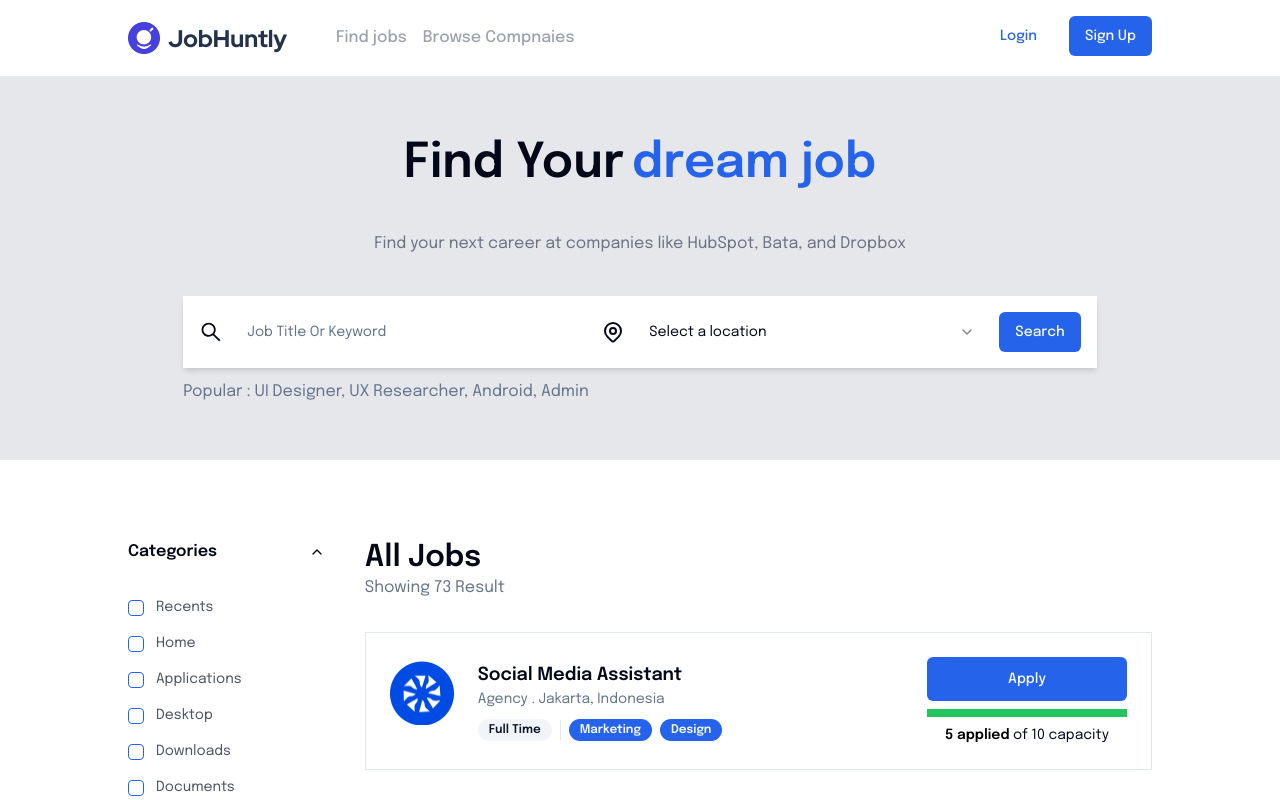
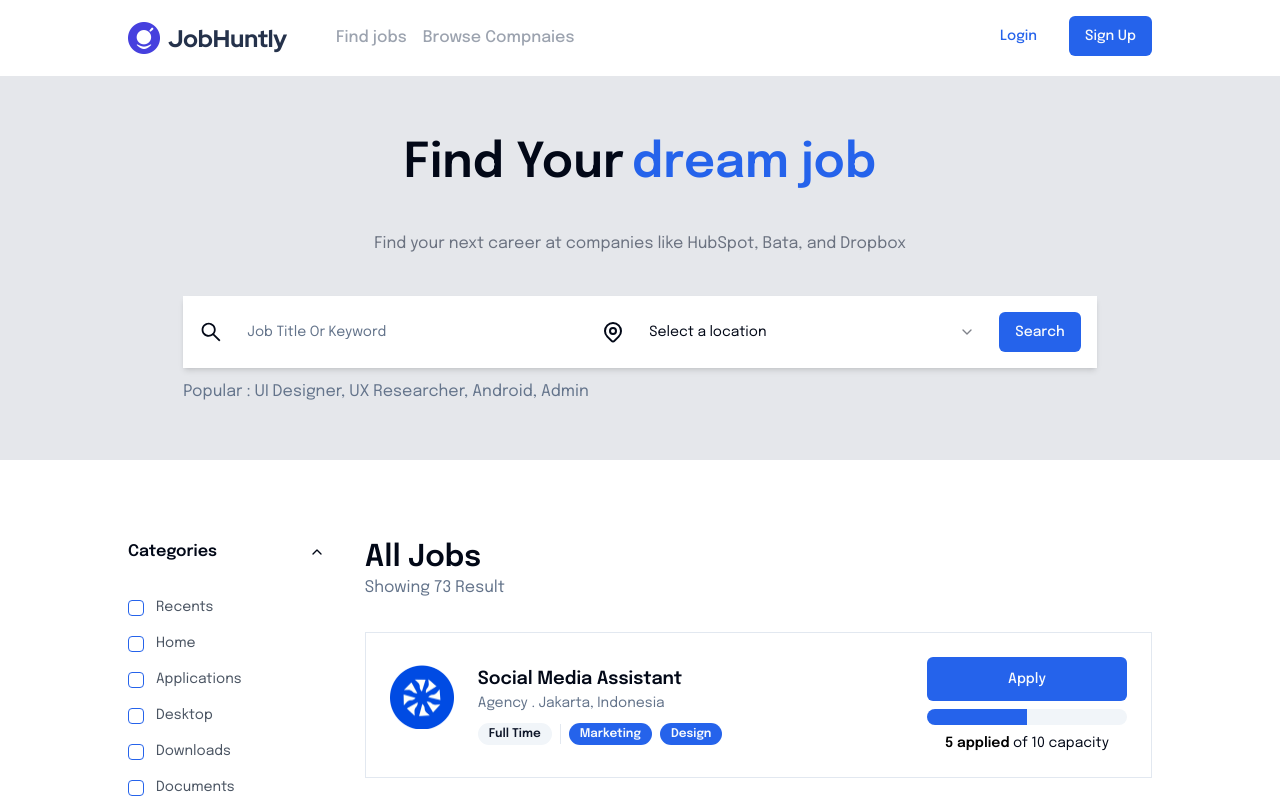
Before and after one commit to yoedi/job-portal-lp, a Next.js app: page /find-jobs in a window 1280 px wide. Shown: the top 800 px of the page. Built offline with nearby package versions, Linux system fonts and the light colour scheme.

Commit message:
Add component progress to job card component

```diff
--- a/package.json
+++ b/package.json
@@ -13,6 +13,7 @@
     "@radix-ui/react-accordion": "^1.2.0",
     "@radix-ui/react-checkbox": "^1.1.1",
     "@radix-ui/react-label": "^2.1.0",
+    "@radix-ui/react-progress": "^1.1.0",
     "@radix-ui/react-select": "^2.1.1",
     "@radix-ui/react-separator": "^1.1.0",
     "@radix-ui/react-slot": "^1.1.0",
--- a/src/components/organism/JobCard/index.tsx
+++ b/src/components/organism/JobCard/index.tsx
@@ -1,5 +1,6 @@
 import { Badge } from "@/components/ui/badge";
 import { Button } from "@/components/ui/button";
+import { Progress } from "@/components/ui/progress";
 import { Separator } from "@/components/ui/separator";
 import { JobType } from "@/types";
 import Image from "next/image";
@@ -42,9 +43,7 @@
         <Button className="w-full" size="lg">
           Apply
         </Button>
-        <div className="w-full h-2 mt-2 relative bg-gray-300">
-          <div className="w-full absolute h-2 bg-green-500"></div>
-        </div>
+        <Progress value={(applicants / needs) * 100} className="mt-2" />
         <div className="text-grey-500 text-sm text-center mt-2">
           <span className="text-black font-semibold">{applicants} applied</span>{" "}
           of {needs} capacity
--- /dev/null
+++ b/src/components/ui/progress.tsx
@@ -0,0 +1,28 @@
+"use client"
+
+import * as React from "react"
+import * as ProgressPrimitive from "@radix-ui/react-progress"
+
+import { cn } from "@/lib/utils"
+
+const Progress = React.forwardRef<
+  React.ElementRef<typeof ProgressPrimitive.Root>,
+  React.ComponentPropsWithoutRef<typeof ProgressPrimitive.Root>
+>(({ className, value, ...props }, ref) => (
+  <ProgressPrimitive.Root
+    ref={ref}
+    className={cn(
+      "relative h-4 w-full overflow-hidden rounded-full bg-secondary",
+      className
+    )}
+    {...props}
+  >
+    <ProgressPrimitive.Indicator
+      className="h-full w-full flex-1 bg-primary transition-all"
+      style={{ transform: `translateX(-${100 - (value || 0)}%)` }}
+    />
+  </ProgressPrimitive.Root>
+))
+Progress.displayName = ProgressPrimitive.Root.displayName
+
+export { Progress }
```
Also changed, not shown: 1 other file (tests, documents, lock files or other folders).
